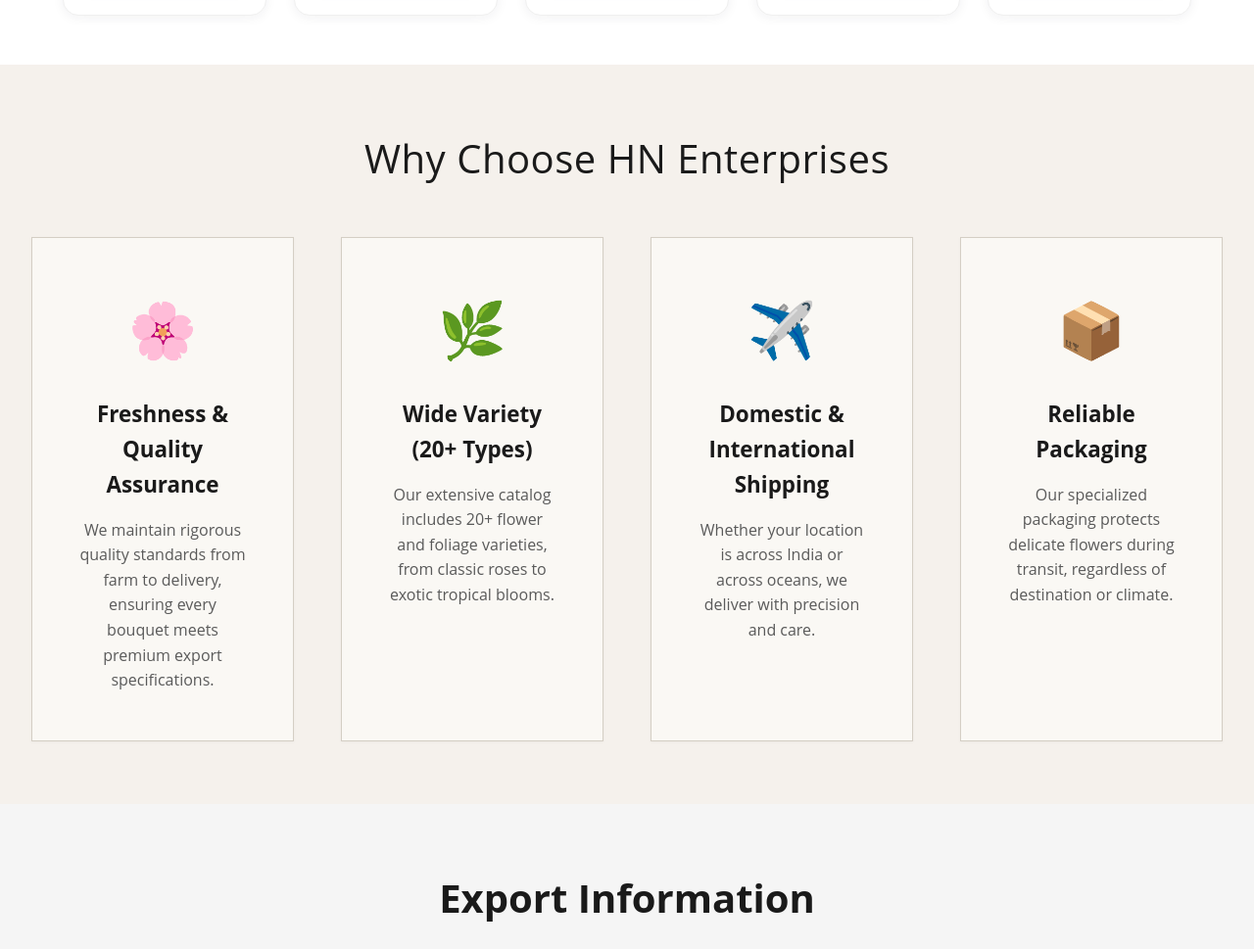
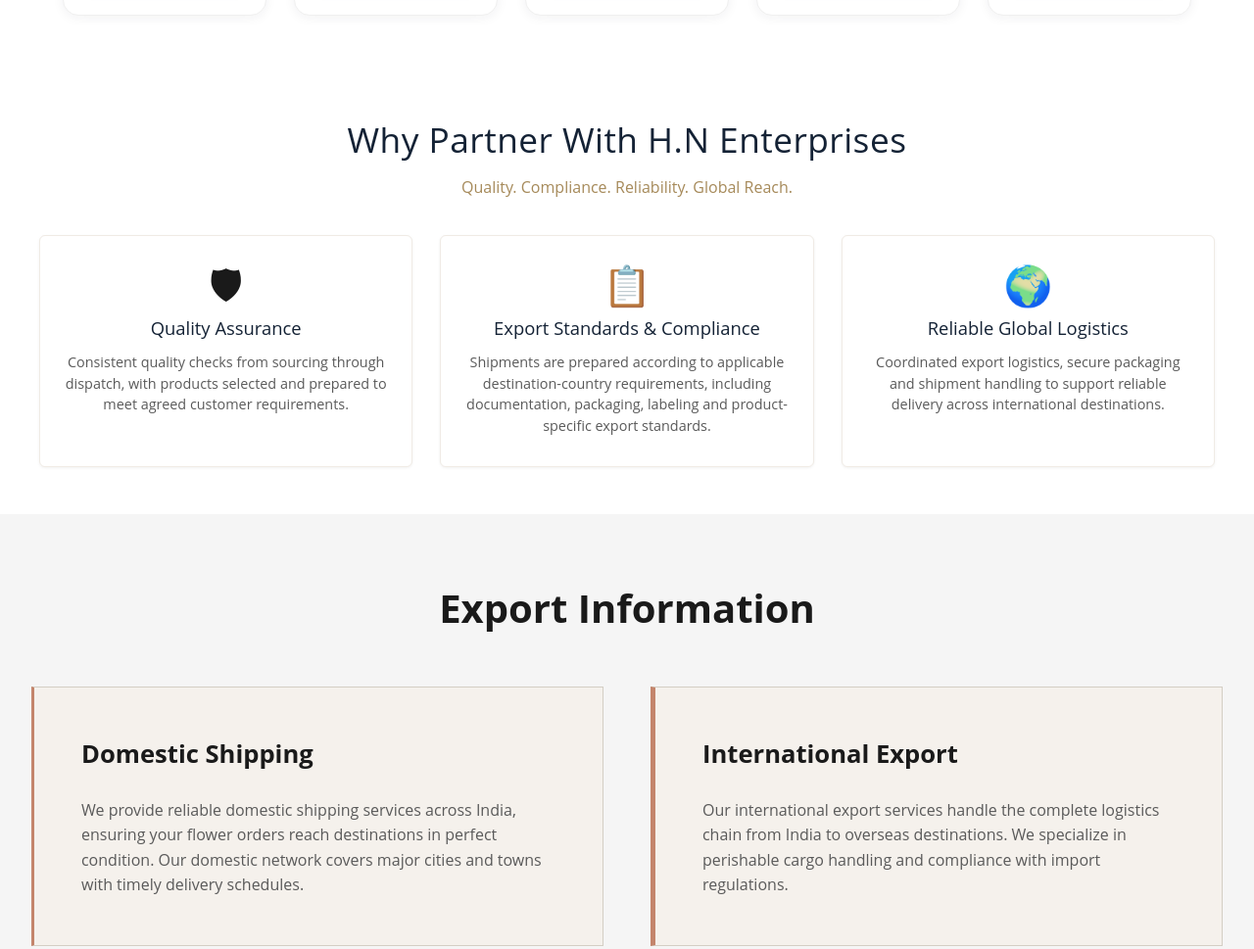
Before and after one commit to karthickraghunath/new, a website: page index.html in a window 1280 px wide. Shown: the part 3331-4300 px from the top of the page at 98% size. Drawn offline with Linux system fonts and the light colour scheme.

Commit message:
add changes

```diff
--- a/index.html
+++ b/index.html
@@ -317,29 +317,29 @@
         </div>
     </section>
 
-    <!-- Why Choose Us Section -->
-    <section id="why-choose" class="why-choose" aria-labelledby="why-choose-heading">
-        <h2 id="why-choose-heading">Why Choose HN Enterprises</h2>
-        <div class="why-choose-grid">
-            <div class="differentiator" aria-labelledby="diff-1-heading">
-                <span class="icon" aria-hidden="true">🌸</span>
-                <h3 id="diff-1-heading">Freshness & Quality Assurance</h3>
-                <p>We maintain rigorous quality standards from farm to delivery, ensuring every bouquet meets premium export specifications.</p>
+    <!-- Why Partner With H.N Enterprises Section -->
+    <section id="why-choose" class="why-partner" aria-labelledby="why-partner-heading">
+        <div class="why-partner-container">
+            <div class="why-partner-header">
+                <h2 id="why-partner-heading">Why Partner With H.N Enterprises</h2>
+                <p class="why-partner-subtitle">Quality. Compliance. Reliability. Global Reach.</p>
             </div>
-            <div class="differentiator" aria-labelledby="diff-2-heading">
-                <span class="icon" aria-hidden="true">🌿</span>
-                <h3 id="diff-2-heading">Wide Variety (20+ Types)</h3>
-                <p>Our extensive catalog includes 20+ flower and foliage varieties, from classic roses to exotic tropical blooms.</p>
-            </div>
-            <div class="differentiator" aria-labelledby="diff-3-heading">
-                <span class="icon" aria-hidden="true">✈️</span>
-                <h3 id="diff-3-heading">Domestic & International Shipping</h3>
-                <p>Whether your location is across India or across oceans, we deliver with precision and care.</p>
-            </div>
-            <div class="differentiator" aria-labelledby="diff-4-heading">
-                <span class="icon" aria-hidden="true">📦</span>
-                <h3 id="diff-4-heading">Reliable Packaging</h3>
-                <p>Our specialized packaging protects delicate flowers during transit, regardless of destination or climate.</p>
+            <div class="why-partner-grid">
+                <div class="partner-value-card" aria-labelledby="value-1-heading">
+                    <div class="card-icon shield-icon" aria-hidden="true">🛡</div>
+                    <h3 id="value-1-heading">Quality Assurance</h3>
+                    <p>Consistent quality checks from sourcing through dispatch, with products selected and prepared to meet agreed customer requirements.</p>
+                </div>
+                <div class="partner-value-card" aria-labelledby="value-2-heading">
+                    <div class="card-icon document-icon" aria-hidden="true">📋</div>
+                    <h3 id="value-2-heading">Export Standards & Compliance</h3>
+                    <p>Shipments are prepared according to applicable destination-country requirements, including documentation, packaging, labeling and product-specific export standards.</p>
+                </div>
+                <div class="partner-value-card" aria-labelledby="value-3-heading">
+                    <div class="card-icon globe-icon" aria-hidden="true">🌍</div>
+                    <h3 id="value-3-heading">Reliable Global Logistics</h3>
+                    <p>Coordinated export logistics, secure packaging and shipment handling to support reliable delivery across international destinations.</p>
+                </div>
             </div>
         </div>
     </section>
--- a/styles/main.css
+++ b/styles/main.css
@@ -925,60 +925,79 @@ section:not(.hero) {
     transform: none;
 }
 
-/* Why Choose Us Section */
-.why-choose {
-    padding: var(--spacing-2xl) var(--container-padding);
-    background-color: var(--color-bg-secondary);
+/* Why Partner With H.N Enterprises Section */
+.why-partner {
+    padding: 48px 32px;
+    background-color: #ffffff;
     max-width: 100%;
 }
 
-.why-choose h2 {
+.why-partner-container {
+    max-width: 1200px;
+    margin: 0 auto;
+}
+
+.why-partner-header {
     text-align: center;
-    font-size: 2.5rem;
-    color: var(--color-primary);
-    margin-bottom: var(--spacing-xl);
+    margin-bottom: 36px;
+}
+
+.why-partner-header h2 {
+    font-size: 2.2rem;
+    color: #142235;
+    margin-bottom: 8px;
     font-weight: 500;
     letter-spacing: 0.5px;
 }
 
-.why-choose-grid {
+.why-partner-subtitle {
+    font-size: 1rem;
+    color: #a68a5a;
+    font-weight: 400;
+}
+
+.why-partner-grid {
     display: grid;
-    grid-template-columns: repeat(auto-fit, minmax(280px, 1fr));
-    gap: var(--spacing-xl);
-    max-width: var(--container-width);
+    grid-template-columns: repeat(3, 1fr);
+    gap: 28px;
     margin: 0 auto;
 }
 
-.differentiator {
+.partner-value-card {
     text-align: center;
-    padding: var(--spacing-xl);
-    background-color: var(--color-bg-primary);
-    border-radius: 0;
-    box-shadow: 0 1px 3px rgba(26, 26, 26, 0.04);
+    padding: 30px 24px;
+    background-color: #ffffff;
+    border-radius: 6px;
+    box-shadow: 0 1px 3px rgba(26, 26, 26, 0.06);
     transition: all var(--transition-normal);
-    border: 1px solid #d4cec4;
-}
-
-.differentiator:hover {
-    transform: translateY(-2px);
-    box-shadow: 0 4px 8px rgba(26, 26, 26, 0.08);
-}
-
-.differentiator .icon {
-    font-size: 3.5rem;
+    border: 1px solid #f0ebe5;
+}
+
+.partner-value-card:hover {
+    transform: translateY(-3px);
+    box-shadow: 0 4px 10px rgba(26, 26, 26, 0.1);
+}
+
+.partner-value-card .card-icon {
+    font-size: 40px;
     display: block;
-    margin-bottom: var(--spacing-md);
-}
-
-.differentiator h3 {
-    margin-bottom: var(--spacing-sm);
-    color: var(--color-primary);
-    font-size: 1.4rem;
-}
-
-.differentiator p {
-    color: var(--color-text-secondary);
+    margin-bottom: 12px;
+    line-height: 1;
+}
+
+.partner-value-card h3 {
+    margin-bottom: 12px;
+    color: #142235;
+    font-size: 1.15rem;
+    font-weight: 500;
+    line-height: 1.3;
+}
+
+.partner-value-card p {
+    color: #5a5a5a;
     margin-bottom: 0;
+    line-height: 1.5;
+    font-size: 0.9rem;
 }
 
 /* Export Info Section */
--- a/styles/responsive.css
+++ b/styles/responsive.css
@@ -191,9 +191,27 @@
         font-size: 0.9rem;
     }
 
-    .why-choose-grid {
-        grid-template-columns: repeat(auto-fill, minmax(250px, 1fr));
-        gap: var(--spacing-lg);
+    .why-partner-grid {
+        grid-template-columns: 1fr;
+        gap: 20px;
+    }
+
+    .partner-value-card {
+        padding: 24px 20px;
+    }
+
+    .partner-value-card .card-icon {
+        font-size: 32px;
+        margin-bottom: 10px;
+    }
+
+    .partner-value-card h3 {
+        font-size: 1.05rem;
+        margin-bottom: 10px;
+    }
+
+    .partner-value-card p {
+        font-size: 0.85rem;
     }
 
     .export-containers {
@@ -560,7 +578,25 @@
     }
 
     .why-choose-grid {
-        grid-template-columns: repeat(4, 1fr);
+        grid-template-columns: repeat(3, 1fr);
+    }
+
+    .partner-value-card {
+        padding: 30px 24px;
+    }
+
+    .partner-value-card .card-icon {
+        font-size: 40px;
+        margin-bottom: 12px;
+    }
+
+    .partner-value-card h3 {
+        font-size: 1.15rem;
+        margin-bottom: 12px;
+    }
+
+    .partner-value-card p {
+        font-size: 0.9rem;
     }
 
     .export-containers {
```
